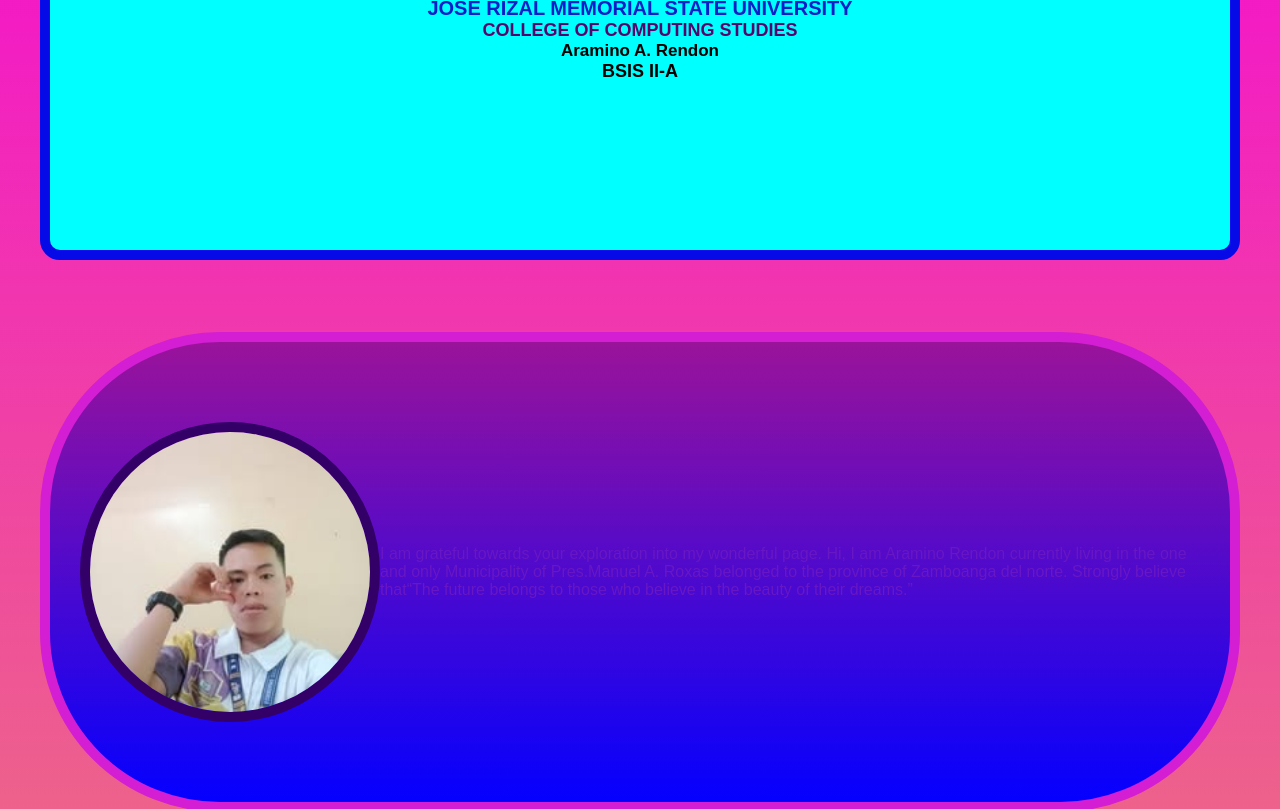
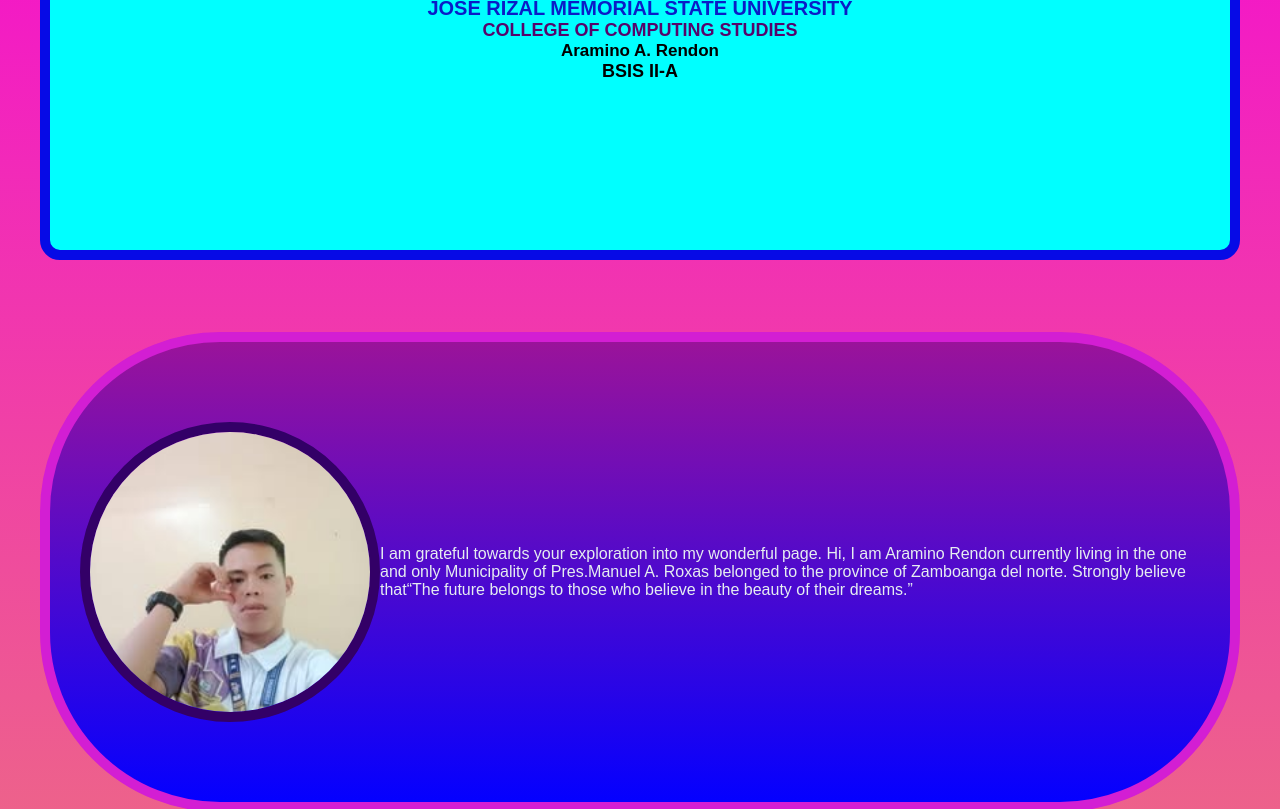
Before and after one commit to AraminoRendon/Aramino-Rendon, a plain HTML site: page index.html in a window 1280 px wide. Shown: the part 92-901 px from the top of the page. Drawn offline with Linux system fonts and the light colour scheme; files whose address does not match are found by name.

Commit message:
Add files via upload

```diff
--- a/index.html
+++ b/index.html
@@ -37,9 +37,9 @@
         <p>
 
           <div class="image">
-            <img src="C:\Users\HP\Downloads\Ren.jpg" alt="Ren" width="300" height="300">
+            <img src="rendon.jpg" alt="rendon" width="300" height="300">
 
-          <p colo>I am grateful towards your exploration into my wonderful page.
+          <p>I am grateful towards your exploration into my wonderful page.
            Hi, I am Aramino Rendon currently living in  the one and only Municipality of Pres.Manuel A. Roxas
                 belonged to the province of Zamboanga del norte. Strongly believe that“The future belongs to those who believe in the beauty of their dreams.” </P>
 
--- a/style.css
+++ b/style.css
@@ -66,7 +66,7 @@ section{
     box-shadow:5px 5px 20px rgba(0.0.0.0.1) ;
 
     p{
-        color:rgb(103, 23, 196) ;
+        color:rgb(230, 237, 241) ;
     }
 }
 
```
Also changed, not shown: rendon.jpg (added).
